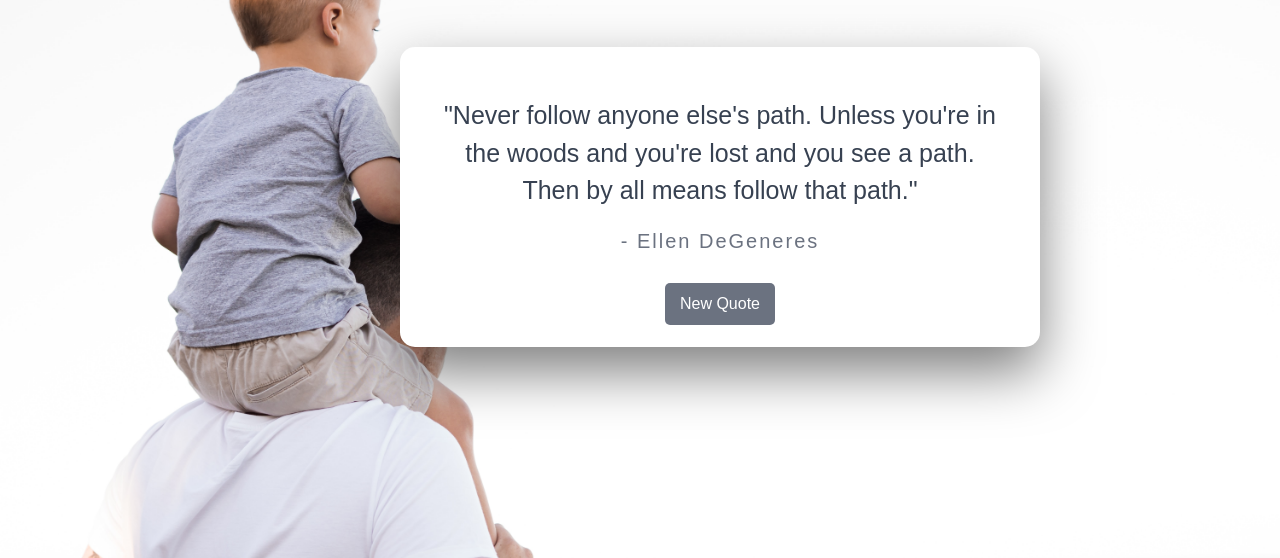
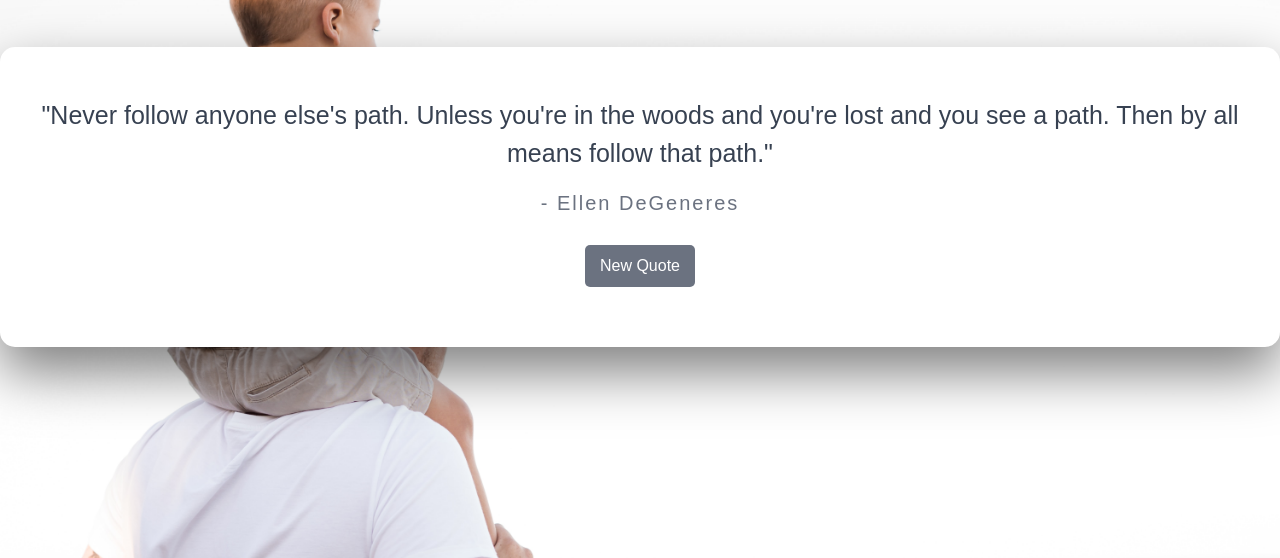
Before and after one commit to ashleydelic/kid-quote-generator, a plain HTML site: page index.html in a window 1280 px wide. Shown: the part 242-800 px from the top of the page. Drawn offline with Linux system fonts and the light colour scheme.

Commit message:
changed width and removed margin

```diff
--- a/styles.css
+++ b/styles.css
@@ -35,10 +35,9 @@ body {
 }
 
 .main-content {
-    width: 50%;
+    width: 100%;
     height: 300px;
     padding: 50px 40px;
-    margin-left: 400px;
     background-color: white;
     border-radius: 15px;
     box-shadow: 0 25px 55px rgba(0, 0, 0, 0.5);
```
